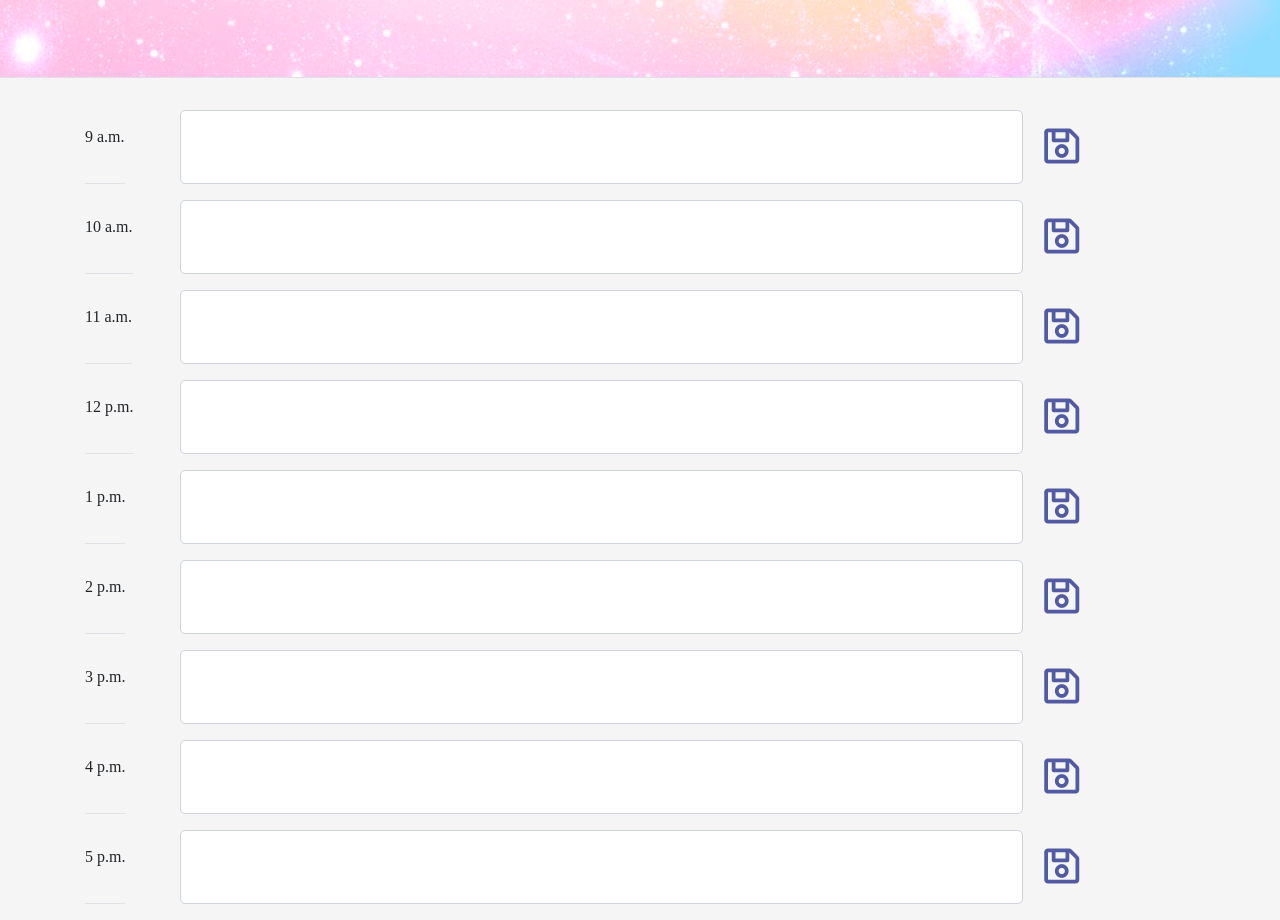
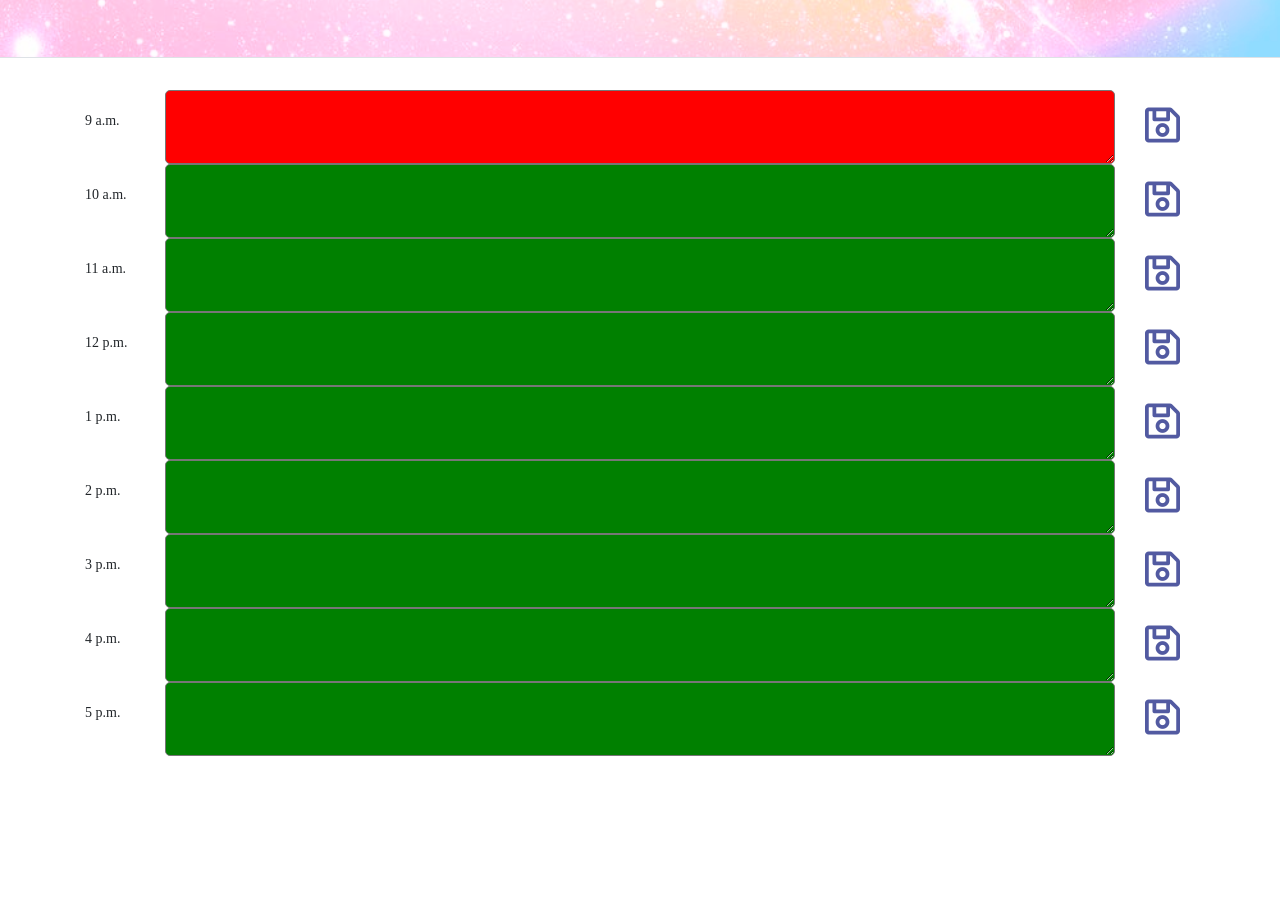
Before and after one commit to leskbook/HW5Scheduler, a plain HTML site: page index.html in a window 1280 px wide. Shown: the part 225-1145 px from the top of the page. After the commit the page ends 981 px from the top, so only its background shows below. Drawn offline with nearby package versions, Linux system fonts and the light colour scheme; a web font is replaced by a local one.

Commit message:
Commit almost working, timezone off

```diff
--- a/Assets/css/style.css
+++ b/Assets/css/style.css
@@ -1,19 +1,17 @@
 body {
-    background-color: whitesmoke
+    font-family: 'Asap Condensed', serif;
+    font-size: 15px;
+    line-height: 1;
 }
 
 .jumbotron {
     text-align: center;
-    background-image: url(..assets/images/jumbo.jpg);
+    background-image: url(../images/jumbo.jpg);
     background-size: cover;
     height: 100%;
-    color: black;
-    border-radius: 0;
-    border-bottom: 10px solid black;
-}
-
-fas {
-    background-color: rgb(255, 1, 1)
+    color: gray;
+    border-radius: 1;
+    border-bottom: 10px solid blue;
 }
 
 h1 {
@@ -26,6 +24,12 @@ p {
     margin-top: 15px;
 }
 
+.descr {
+    white-space: pre-wrap;
+    background-color: yellow;
+    color: gray;
+}
+
 .lead {
     font-family: 'Asap Condensed', serif;
 }
@@ -35,83 +39,23 @@ p {
     box-shadow: 2px black;
 }
 
-#textarea {
+textarea {
     border-radius: 5px;
-}
-
-#text10AM {
-    border-radius: 5px;
-}
-
-#text11AM {
-    border-radius: 5px;
-}
-
-#text12AM {
-    border-radius: 5px;
-}
-
-#text1PM {
-    border-radius: 5px;
-}
-
-#text2PM {
-    border-radius: 5px;
-}
-
-#text3PM {
-    border-radius: 5px;
-}
-
-#text4PM {
-    border-radius: 5px;
-}
-
-#text5PM {
-    border-radius: 5px;
-}
-
-.headerDiv {
-    background-image: url("../images/jumbo.jpg");
-    color: black;
+    background: transparent;
     font-family: 'Asap Condensed', serif;
 }
 
-textarea p {
-    -webkit-box-shadow: inset 2px 2px 2px 0px #dddddd;
-    -moz-box-shadow: inset 2px 2px 2px 0px #dddddd;
-    box-shadow: inset 2px 2px 2px 0px #dddddd;
-}
-
 .past {
-    background-color: red;
+    background-color: beige;
+    color: black;
 }
 
 .present {
-    background-color: bisque;
+    background-color: red;
+    color: black;
 }
 
 .future {
     background-color: green;
+    color: black;
 }
-
-@media screen and (max-width: 767px) {
-    .jumbotron {
-        height: 300px;
-    }
-    p {
-        font-size: smaller;
-    }
-}
-
-@media screen and (max-width: 400px) {
-    .jumbotron {
-        height: 300px;
-    }
-    .hourC {
-        margin-right: 0px;
-    }
-    .spanBttn {
-        border-radius: 25px;
-    }
-}
--- a/index.html
+++ b/index.html
@@ -16,160 +16,95 @@
 </head>
 
 <body>
-
-
-    <!-- Header -->
-
-    <div class="jumbotron border-bottom  jumbotron-fluid headerDiv">
-        <div class="container text-center  ">
+    <div class="jumbotron border-bottom jumbotron-fluid headerDiv">
+        <!-- <div class="container"> -->
         <h1 class="display-4">Weekday Planner </h1>
         <p class="lead">A simple planner to keep you on track!</p>
         <p id="currentDay" class="lead"></p>
     </div>
+
+    <div class="container text-right plannerDiv">
+        <div class="row">
+            <div class="input-container input-group col-1">
+                <p class="col-form-label-sm">9 a.m.</p>
             </div>
-
-
-
-    <div class="container text-right  plannerDiv">
-        <div class="row row9 ">
-
-            <div class="input-container input-group col-1 ">
-                <p class="border-bottom">9 a.m.</p>
-
+            <textarea class="col-md-10 descr"> </textarea>
+            <button class="col-1 btn"> <span style="font-size: 2.5em; color: #525aa1"><i class="far fa-save"></i>
+                     </span></button>
         </div>
-
-
-            <div class="input-group  col-10 form-group">
-                <textarea id="textarea" class="form-control custom-control textborder" rows="2" style="resize:none" name="9"></textarea>
-
-                <button class="  col-1 btn  "> <span style="font-size: 2.5em; color: #525aa1"><i class="far fa-save"></i>
+        <div class="container text-right plannerDiv"></div>
+        <div class="row">
+            <div class="input-container input-group col-1">
+                <p class="col-form-label-sm">10 a.m.</p>
+            </div>
+            <textarea class="col-md-10 descr"> </textarea>
+            <button class="col-1 btn"> <span style="font-size: 2.5em; color: #525aa1"><i class="far fa-save"></i>
                     </span></button>
-
         </div>
+        <div class="container text-right plannerDiv"></div>
+        <div class="row">
+            <div class="input-container input-group col-1">
+                <p class="col-form-label-sm">11 a.m.</p>
             </div>
-
-
-        <div class="row row10 ">
-
-            <div class="input-group input-container  col-1">
-                <p class="border-bottom">10 a.m.</p>
-
+            <textarea class="col-md-10 descr"> </textarea>
+            <button class="col-1 btn"> <span style="font-size: 2.5em; color: #525aa1"><i class="far fa-save"></i>
+                    </span></button>
         </div>
-            <div class="input-group col-10 form-group">
-                <textarea id=text10AM class="form-control custom-control textborder" rows="2" style="resize:none" name="10"></textarea>
-
-                <button class="  col-1
-                    btn  "> <span style="font-size: 2.5em; color: #525aa1"><i class="far fa-save"></i>
+        <div class="container text-right plannerDiv"></div>
+        <div class="row">
+            <div class="input-container input-group col-1">
+                <p class="col-form-label-sm">12 p.m.</p>
+            </div>
+            <textarea class="col-md-10 descr"> </textarea>
+            <button class="col-1 btn"> <span style="font-size: 2.5em; color: #525aa1"><i class="far fa-save"></i>
+                    </span></button>
+        </div>
+        <div class="container text-right plannerDiv"></div>
+        <div class="row">
+            <div class="input-container input-group col-1">
+                <p class="col-form-label-sm">1 p.m.</p>
+            </div>
+            <textarea class="col-md-10 descr"> </textarea>
+            <button class="col-1 btn"> <span style="font-size: 2.5em; color: #525aa1"><i class="far fa-save"></i>
+                    </span></button>
+        </div>
+        <div class="container text-right plannerDiv"></div>
+        <div class="row">
+            <div class="input-container input-group col-1">
+                <p class="col-form-label-sm">2 p.m.</p>
+            </div>
+            <textarea class="col-md-10 descr"> </textarea>
+            <button class="col-1 btn"> <span style="font-size: 2.5em; color: #525aa1"><i class="far fa-save"></i>
+                    </span></button>
+        </div>
+        <div class="container text-right plannerDiv"></div>
+        <div class="row">
+            <div class="input-container input-group col-1">
+                <p class="col-form-label-sm">3 p.m.</p>
+            </div>
+            <textarea class="col-md-10 descr"> </textarea>
+            <button class="col-1 btn"> <span style="font-size: 2.5em; color: #525aa1"><i class="far fa-save"></i>
+                    </span></button>
+        </div>
+        <div class="container text-right plannerDiv"></div>
+        <div class="row">
+            <div class="input-container input-group col-1">
+                <p class="col-form-label-sm">4 p.m.</p>
+            </div>
+            <textarea class="col-md-10 descr"> </textarea>
+            <button class="col-1 btn"> <span style="font-size: 2.5em; color: #525aa1"><i class="far fa-save"></i>
+                    </span></button>
+        </div>
+        <div class="container text-right plannerDiv"></div>
+        <div class="row">
+            <div class="input-container input-group col-1">
+                <p class="col-form-label-sm">5 p.m.</p>
+            </div>
+            <textarea class="col-md-10 descr"> </textarea>
+            <button class="col-1 btn"> <span style="font-size: 2.5em; color: #525aa1"><i class="far fa-save"></i>
                     </span></button>
         </div>
     </div>
-
-
-        <div class="row row11">
-
-            <div class="  input-group  col-1">
-                <p class="border-bottom">11 a.m.</p>
-
-            </div>
-            <div class="input-group col-10 form-group">
-                <textarea id=text11AM class="form-control custom-control textborder" rows="2" style="resize:none" name="11"></textarea>
-                <button class="  col-1
-                    btn  "> <span style="font-size: 2.5em; color: #525aa1"><i class="far fa-save"></i>
-                    </span></button>
-            </div>
-        </div>
-
-
-        <div class="row row12  ">
-
-            <div class="  input-group  col-1">
-                <p class="border-bottom">12 p.m.</p>
-
-            </div>
-            <div class="input-group col-10 form-group">
-                <textarea id=text12AM class="form-control custom-control textborder" rows="2" style="resize:none" name="12"></textarea>
-                <button class="  col-1
-                    btn  "> <span style="font-size: 2.5em; color: #525aa1"><i class="far fa-save"></i>
-                    </span></button>
-            </div>
-        </div>
-
-
-        <div class="row row13 ">
-
-            <div class="   input-group  col-1">
-                <p class="border-bottom">1 p.m.</p>
-
-            </div>
-            <div class="input-group col-10 form-group">
-                <textarea id=text1PM class="form-control custom-control textborder" rows="2" style="resize:none" name="13"></textarea>
-                <button class="  col-1
-                    btn  "> <span style="font-size: 2.5em; color: #525aa1"><i class="far fa-save"></i>
-                    </span></button>
-            </div>
-        </div>
-
-
-        <div class="row row14 ">
-
-            <div class="  input-group  col-1">
-                <p class="border-bottom">2 p.m.</p>
-
-            </div>
-            <div class="input-group col-10 form-group">
-                <textarea id="text2PM" class="form-control custom-control textborder" rows="2" style="resize:none" name="14"></textarea>
-                <button class="  col-1
-                    btn  "> <span style="font-size: 2.5em; color: #525aa1"><i class="far fa-save"></i>
-                    </span></button>
-            </div>
-        </div>
-
-
-        <div class="row row15 ">
-
-            <div class="   input-group  col-1">
-                <p class="border-bottom">3 p.m.</p>
-
-            </div>
-            <div class="input-group col-10 form-group">
-                <textarea id=text3PM class="form-control custom-control textborder" rows="2" style="resize:none" name="15"></textarea>
-                <button class="  col-1
-                    btn  "> <span style="font-size: 2.5em; color: #525aa1"><i class="far fa-save"></i>
-                    </span></button>
-            </div>
-        </div>
-
-
-        <div class="row row16 ">
-
-            <div class="  input-group  col-1">
-                <p class="border-bottom">4 p.m.</p>
-
-            </div>
-            <div class="input-group col-10 form-group">
-                <textarea id=text4PM class="form-control custom-control textborder" rows="2" style="resize:none" name="16"></textarea>
-                <button class="  col-1
-                    btn  "> <span style="font-size: 2.5em; color: #525aa1"><i class="far fa-save"></i>
-                    </span></button>
-            </div>
-        </div>
-
-        <div class="row row17 ">
-
-            <div class="  input-group  col-1">
-                <p class="border-bottom">5 p.m.</p>
-
-            </div>
-            <div class="input-group    col-10 form-group">
-                <textarea id=text5PM class="textborder form-control custom-control" rows="2" style="resize:none" name="17"></textarea>
-                <button class="  col-1
-                    btn  "> <span style="font-size: 2.5em; color: #525aa1"><i class="far fa-save"></i>
-                    </span></button>
-            </div>
-        </div>
-
-    </div>
-
     <script src="https://code.jquery.com/jquery-3.3.1.slim.min.js" integrity="sha384-q8i/X+965DzO0rT7abK41JStQIAqVgRVzpbzo5smXKp4YfRvH+8abtTE1Pi6jizo" crossorigin="anonymous"></script>
     <script src="https://unpkg.com/dayjs@1.8.21/dayjs.min.js"></script>
     <script src="https://cdnjs.cloudflare.com/ajax/libs/moment.js/2.24.0/moment.min.js"></script>
```
Also changed, not shown: Assets/scripts/final.js (deleted, +0 -67 lines), Assets/scripts/notworking.js (deleted, +0 -61 lines), Assets/scripts/script.js (+11 -19 lines). Lines whose indentation alone changed are shown as unchanged.
